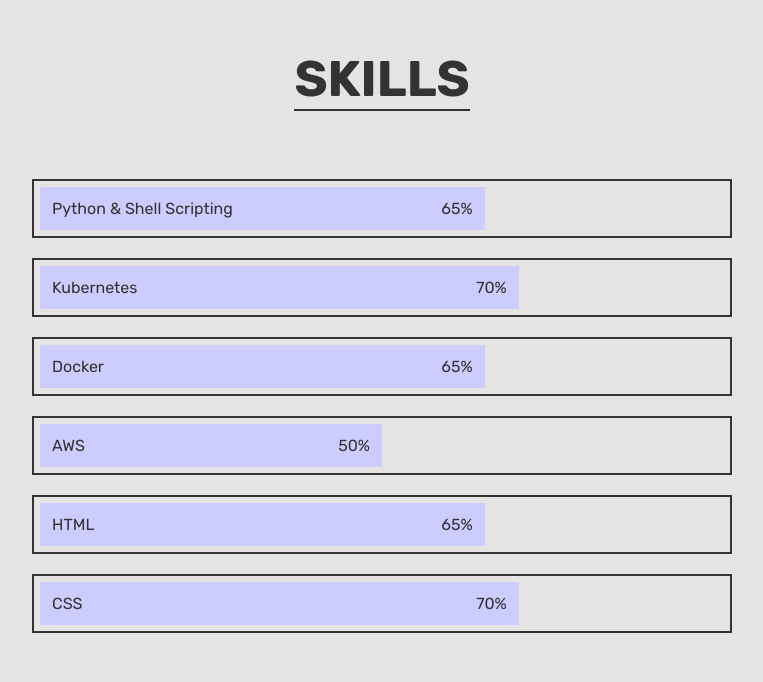
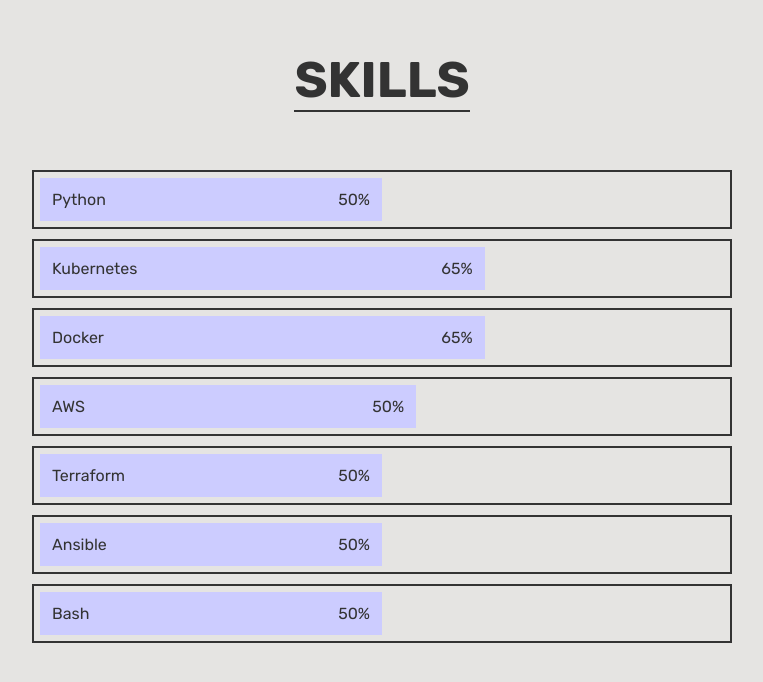
Before and after one commit to Hlyztrk/HulyasWebsite, a plain HTML site: page index.html in a window 1280 px wide. Shown: the part 2449-3131 px from the top of the page, without its empty margins (258-1021 px from the left). Drawn offline with Linux system fonts and the light colour scheme.

Commit message:
added animation to skills section

```diff
--- a/index.html
+++ b/index.html
@@ -90,12 +90,13 @@
     <section class="skills" id="skills">
             <h3 class="heading"><span>Skills</span></h3>
             <div class="progress">
-                    <div class="bar"><h3><span>Python & Shell Scripting</span><span>65%</span></h3></div>
-                    <div class="bar"><h3><span>Kubernetes</span><span>70%</span></h3></div>
+                    <div class="bar"><h3><span>Python</span><span>50%</span></h3></div>
+                    <div class="bar"><h3><span>Kubernetes</span><span>65%</span></h3></div>
                     <div class="bar"><h3><span>Docker</span><span>65%</span></h3></div>
                     <div class="bar"><h3><span>AWS</span><span>50%</span></h3></div>
-                    <div class="bar"><h3><span>HTML</span><span>65%</span></h3></div>
-                    <div class="bar"><h3><span>CSS</span><span>70%</span></h3></div>
+                    <div class="bar"><h3><span>Terraform</span><span>50%</span></h3></div>
+                    <div class="bar"><h3><span>Ansible</span><span>50%</span></h3></div>
+                    <div class="bar"><h3><span>Bash</span><span>50%</span></h3></div>
             </div>
     </section>
     <!--Skills section ends-->
--- a/style.css
+++ b/style.css
@@ -366,7 +366,7 @@
 }
 
 .skills .progress .bar{
-    margin: 2rem auto;
+    margin: 1rem auto;
     max-width: 70rem;
     border: var(--border-black);
     padding: 0.6rem;
@@ -379,6 +379,19 @@
     font-size: 1.6rem;
     padding: 1.2rem;
     background-color: var(--blue);
+    opacity: 0;
+    animation: prog 2s ease-in-out forwards ;
+}
+
+@keyframes prog {
+    0%{
+        width: 0;
+        opacity: 1;
+    }
+
+    100%{
+        opacity: 1;
+    }
 }
 
 .skills .progress .bar span{
@@ -386,11 +399,11 @@
 }
 
 .skills .progress .bar:nth-child(1) h3{
-    width: 65%;
+    width: 50%;
 }
 
 .skills .progress .bar:nth-child(2) h3{
-    width: 70%;
+    width: 65%;
 }
 
 .skills .progress .bar:nth-child(3) h3{
@@ -398,15 +411,19 @@
 }
 
 .skills .progress .bar:nth-child(4) h3{
+    width: 55%;
+}
+
+.skills .progress .bar:nth-child(5) h3{
     width: 50%;
 }
 
-.skills .progress .bar:nth-child(5) h3{
-    width: 65%;
+.skills .progress .bar:nth-child(6) h3{
+    width: 50%;
 }
 
-.skills .progress .bar:nth-child(6) h3{
-    width: 70%;
+.skills .progress .bar:nth-child(7) h3{
+    width: 50%;
 }
 
 .certifications{
```
